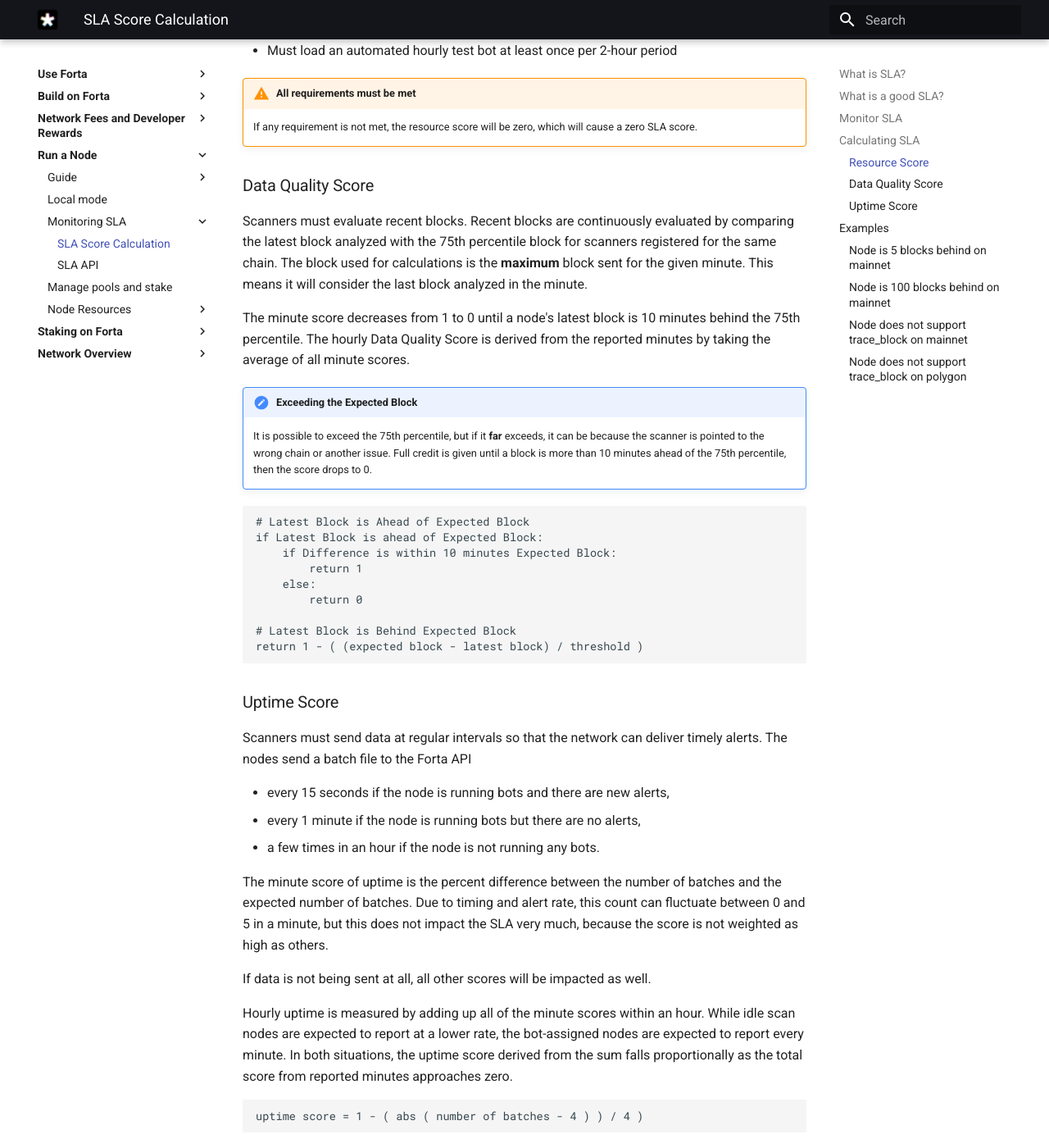
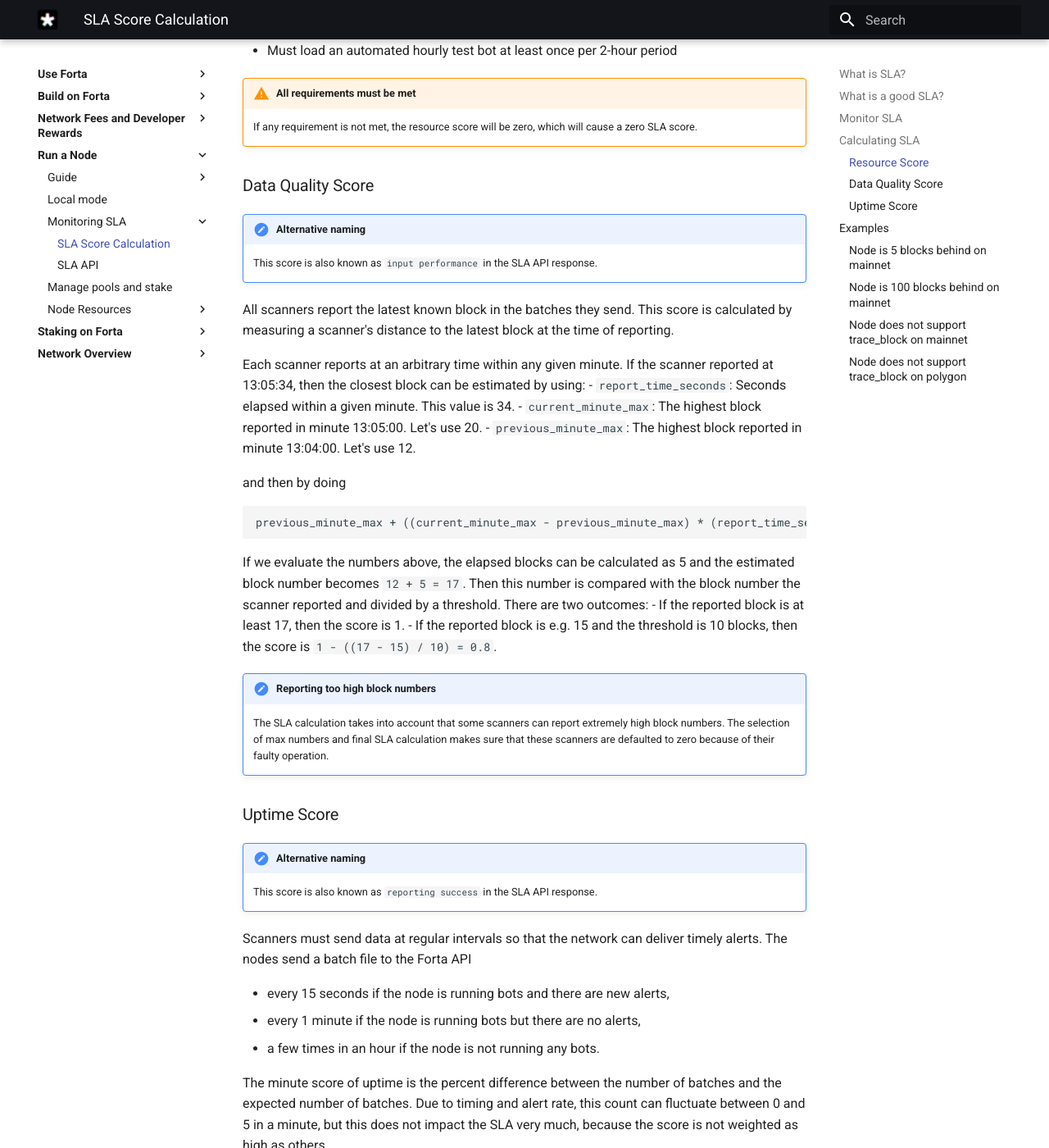
Before and after one commit to forta-network/docs, an MkDocs documentation site: the page built from docs/sla.md, in a window 1280 px wide and 1400 px high, scrolled down 1451 px. Shown: the whole window at 82% size. Built offline with MkDocs 1.6.1 and Material for MkDocs 9.7.7, drawn with Linux system fonts in a browser that asks for light colours.

Commit message:
explain the new sla calculation

````diff
--- a/docs/sla.md
+++ b/docs/sla.md
@@ -55,26 +55,33 @@
 
 ### Data Quality Score
 
-Scanners must evaluate recent blocks.  Recent blocks are continuously evaluated by comparing the latest block analyzed with the 75th percentile block for scanners registered for the same chain.  The block used for calculations is the **maximum** block sent for the given minute.  This means it will consider the last block analyzed in the minute.
+!!! important "Alternative naming"
+    This score is also known as `input performance` in the SLA API response.
 
-The minute score decreases from 1 to 0 until a node's latest block is 10 minutes behind the 75th percentile. The hourly Data Quality Score is derived from the reported minutes by taking the average of all minute scores.
+All scanners report the latest known block in the batches they send. This score is calculated by measuring a scanner's distance to the latest block at the time of reporting.
 
-!!! note "Exceeding the Expected Block"
-    It is possible to exceed the 75th percentile, but if it **far** exceeds, it can be because the scanner is pointed to the wrong chain or another issue.  Full credit is given until a block is more than 10 minutes ahead of the 75th percentile, then the score drops to 0.
+Each scanner reports at an arbitrary time within any given minute. If the scanner reported at 13:05:34, then the closest block can be estimated by using:
+- `report_time_seconds`: Seconds elapsed within a given minute. This value is 34.
+- `current_minute_max`: The highest block reported in minute 13:05:00. Let's use 20.
+- `previous_minute_max`: The highest block reported in minute 13:04:00. Let's use 12.
+
+and then by doing
 
 ```
-# Latest Block is Ahead of Expected Block
-if Latest Block is ahead of Expected Block:
-    if Difference is within 10 minutes Expected Block:
-        return 1
-    else:
-        return 0
-
-# Latest Block is Behind Expected Block
-return 1 - ( (expected block - latest block) / threshold )
+previous_minute_max + ((current_minute_max - previous_minute_max) * (report_time_seconds / 60))
 ```
 
+If we evaluate the numbers above, the elapsed blocks can be calculated as 5 and the estimated block number becomes `12 + 5 = 17`. Then this number is compared with the block number the scanner reported and divided by a threshold. There are two outcomes:
+- If the reported block is at least 17, then the score is 1.
+- If the reported block is e.g. 15 and the threshold is 10 blocks, then the score is `1 - ((17 - 15) / 10) = 0.8`.
+
+!!! note "Reporting too high block numbers"
+    The SLA calculation takes into account that some scanners can report extremely high block numbers. The selection of max numbers and final SLA calculation makes sure that these scanners are defaulted to zero because of their faulty operation.
+
 ### Uptime Score
+
+!!! important "Alternative naming"
+    This score is also known as `reporting success` in the SLA API response.
 
 Scanners must send data at regular intervals so that the network can deliver timely alerts. The nodes send a batch file to the Forta API
 
````
